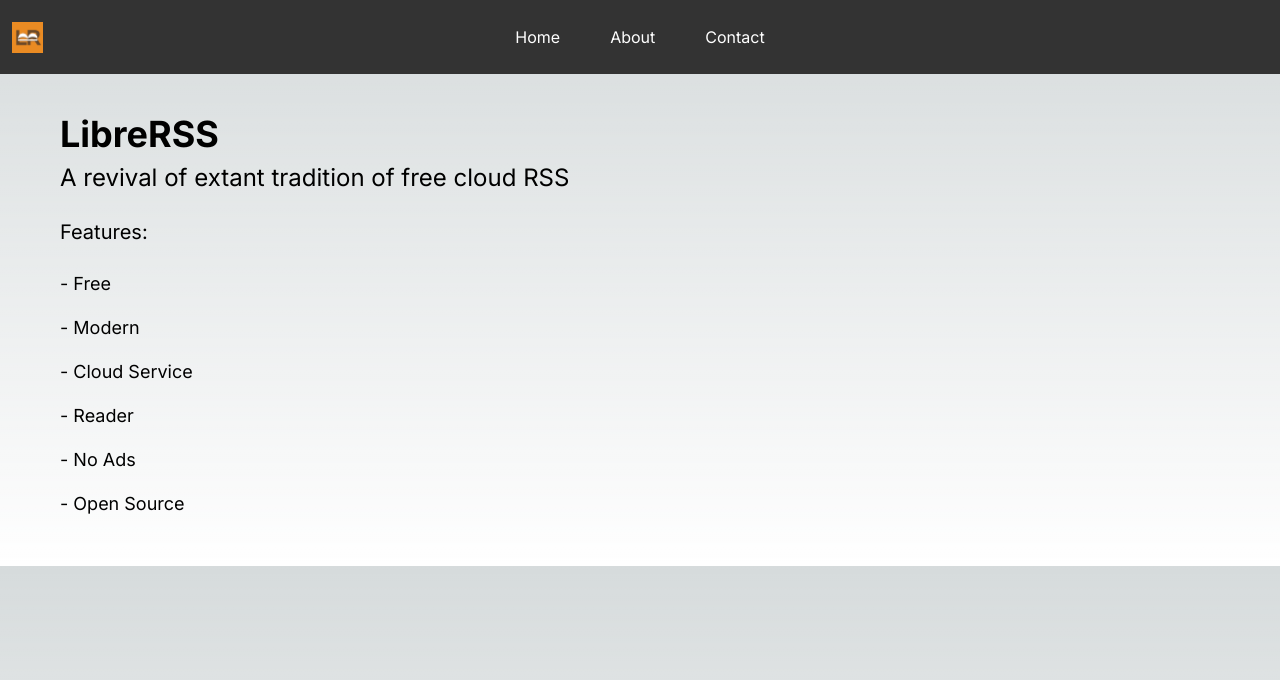
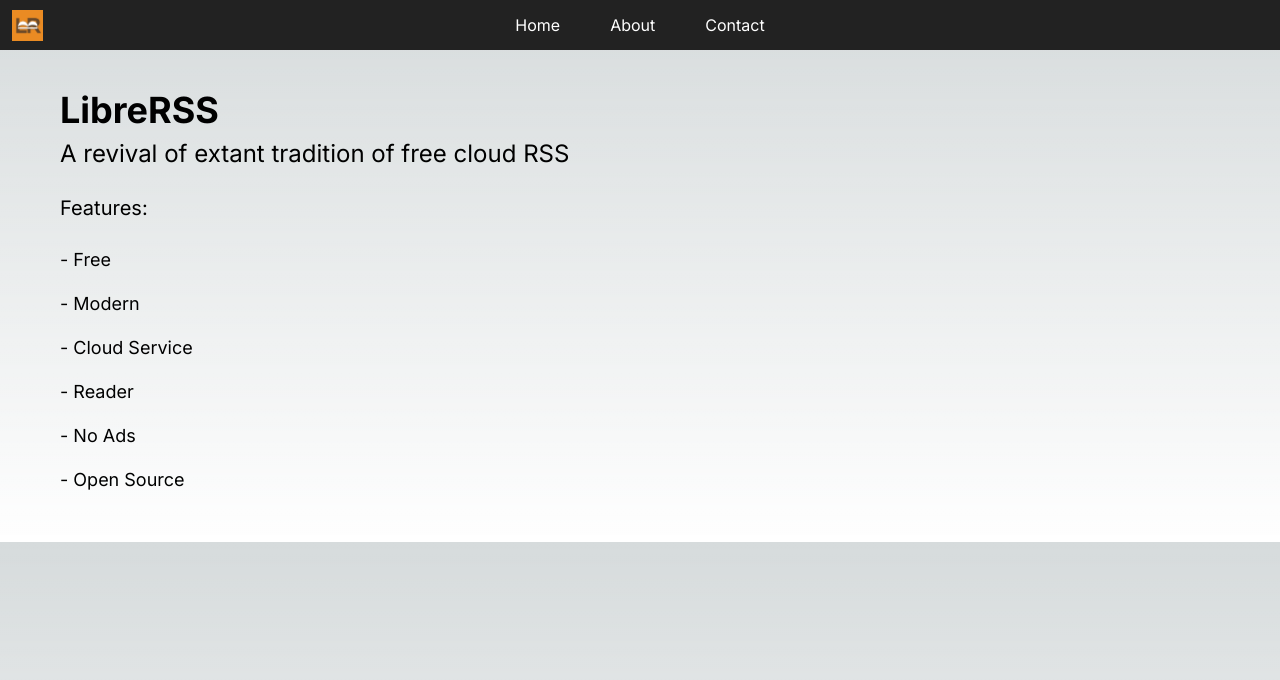
Before and after one commit to evanschoffstall/Librerss, a Next.js app: page / in a window 1280 px wide. Shown: the top 680 px of the page. Built offline with nearby package versions, Linux system fonts and the light colour scheme.

Commit message:
Style changes

```diff
--- a/app/components/Menubar/Menubar.module.css
+++ b/app/components/Menubar/Menubar.module.css
@@ -2,21 +2,20 @@
   display: flex;
   justify-content: left;
   align-items: center;
-  background-color: #333;
+  background-color: #222;
   color: #fff;
 }
 
 .menuBarItems {
   display: flex;
   width: 100%;
-  padding: 10px;
+  padding: 3px;
   justify-content: center;
   align-items: center;
 }
 
 .menuBar button {
-  border: none;
-  padding: 15px;
+  padding: 10px;
   padding-left: 25px;
   padding-right: 25px;
   cursor: pointer;
@@ -24,6 +23,6 @@
 }
 
 .menuBar button:hover {
-  background-color: #444;
+  background-color: #ea8c23;
   font-weight: bold;
 }
```
